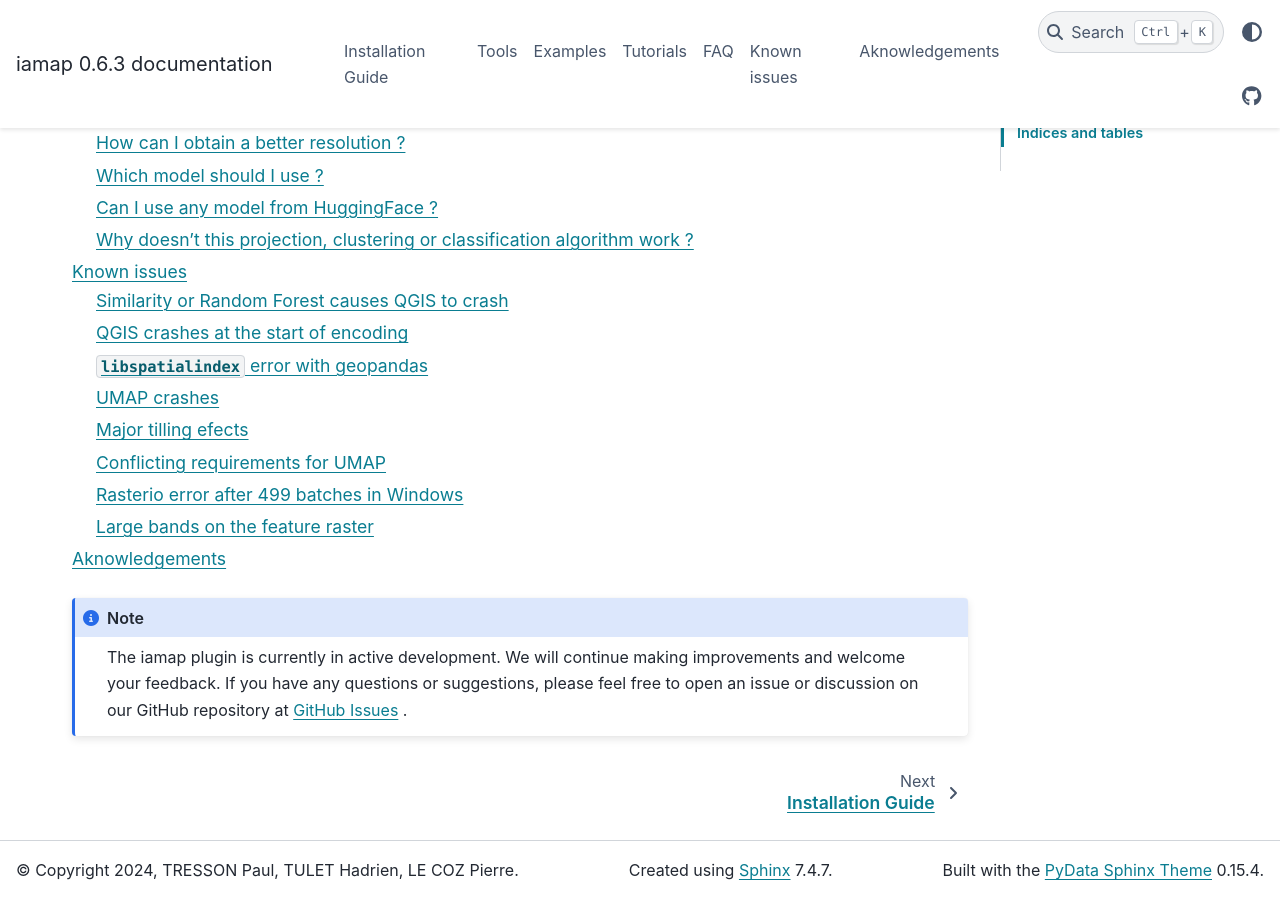
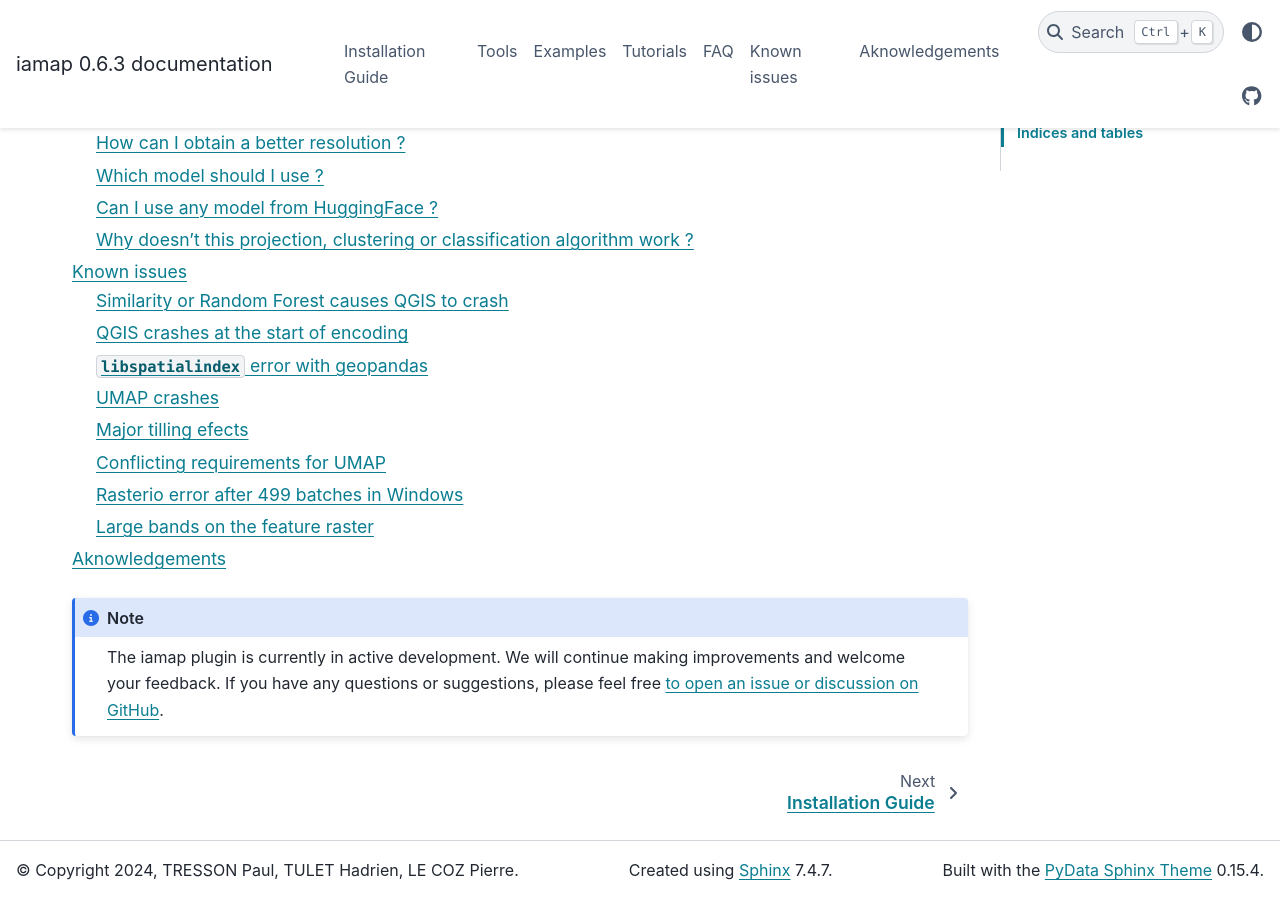
Before and after one commit to umr-amap/iamap, a Sphinx documentation site: the page built from docs/source/index.rst, in a window 1280 px wide and 900 px high, scrolled down 833 px. Built offline with Sphinx 7.4.7 and the PyData theme 0.15.4, drawn with Linux system fonts in a browser that asks for light colours.

Commit message:
update link in notes

```diff
--- a/docs/source/index.rst
+++ b/docs/source/index.rst
@@ -32,4 +32,4 @@ Indices and tables
 
 .. note::
 
-   The iamap plugin is currently in active development. We will continue making improvements and welcome your feedback. If you have any questions or suggestions, please feel free to open an issue or discussion on our GitHub repository at `GitHub Issues <https://github.com/umr-amap/iamap/issues>`_ .
+   The iamap plugin is currently in active development. We will continue making improvements and welcome your feedback. If you have any questions or suggestions, please feel free `to open an issue or discussion on GitHub <https://github.com/umr-amap/iamap/issues>`_.
```
